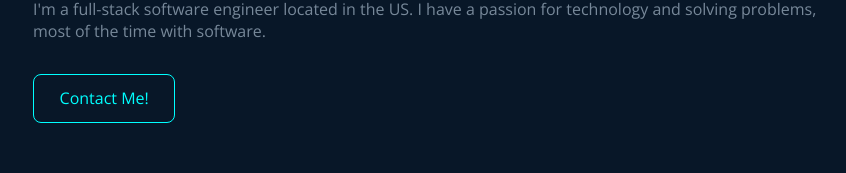
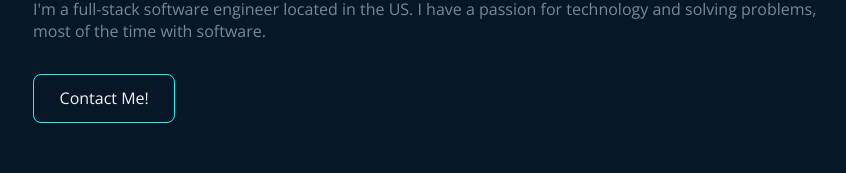
Before and after one commit to AnthonyAlmanza/My-Website, an Angular app: page / in a window 1280 px wide. Shown: the part 466-639 px from the top of the page, without its empty margins (207-1053 px from the left). Built offline with nearby package versions, Linux system fonts and the light colour scheme.

Commit message:
Changed contact me button to use scrollto instead of href

```diff
--- a/src/app/app.component.html
+++ b/src/app/app.component.html
@@ -7,8 +7,9 @@
       I'm a full-stack software engineer located in the US. I have a passion for technology
       and solving problems, most of the time with software.
     </p>
-    <div id="contact-me-div">
-      <a href="#section-contact">Contact Me!</a>
+    <div id="contact-me-div"
+         (click)="scrollTo('section-contact')">
+      Contact Me!
     </div>
   </section>
   <section id="section-about">
--- a/src/app/app.component.scss
+++ b/src/app/app.component.scss
@@ -58,10 +58,7 @@ section {
   }
 
   &:hover {
-    a {
-      color: #081728;
-    }
-    color: #fff;
+    color: #081728;
     &:after {
       width: 110%;
     }
--- a/src/app/app.component.ts
+++ b/src/app/app.component.ts
@@ -5,5 +5,12 @@ import { Component } from '@angular/core';
   templateUrl: './app.component.html',
   styleUrls: ['./app.component.scss']
 })
+
 export class AppComponent {
+  scrollTo(target: string) {
+    let el = document.getElementById(target);
+    if (el !== null) {
+      el.scrollIntoView();
+    }
+  }
 }
--- a/src/styles.scss
+++ b/src/styles.scss
@@ -7,6 +7,7 @@ body, html{
   font-family: 'Open Sans', sans-serif;
   background-color: #081728;
   color: #f5f0f0;
+  scroll-behavior: smooth
 }
 
 .header-medium {
```
